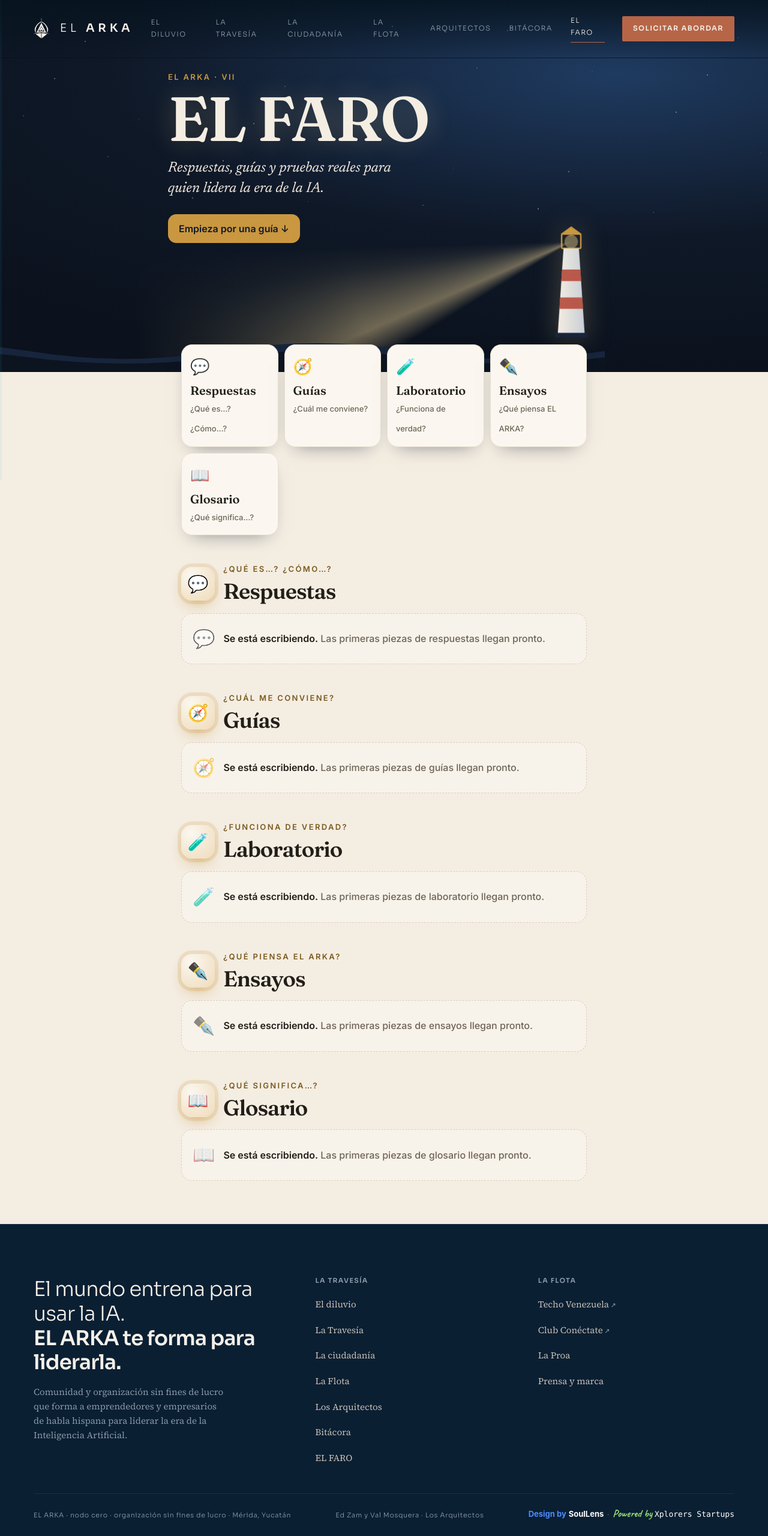
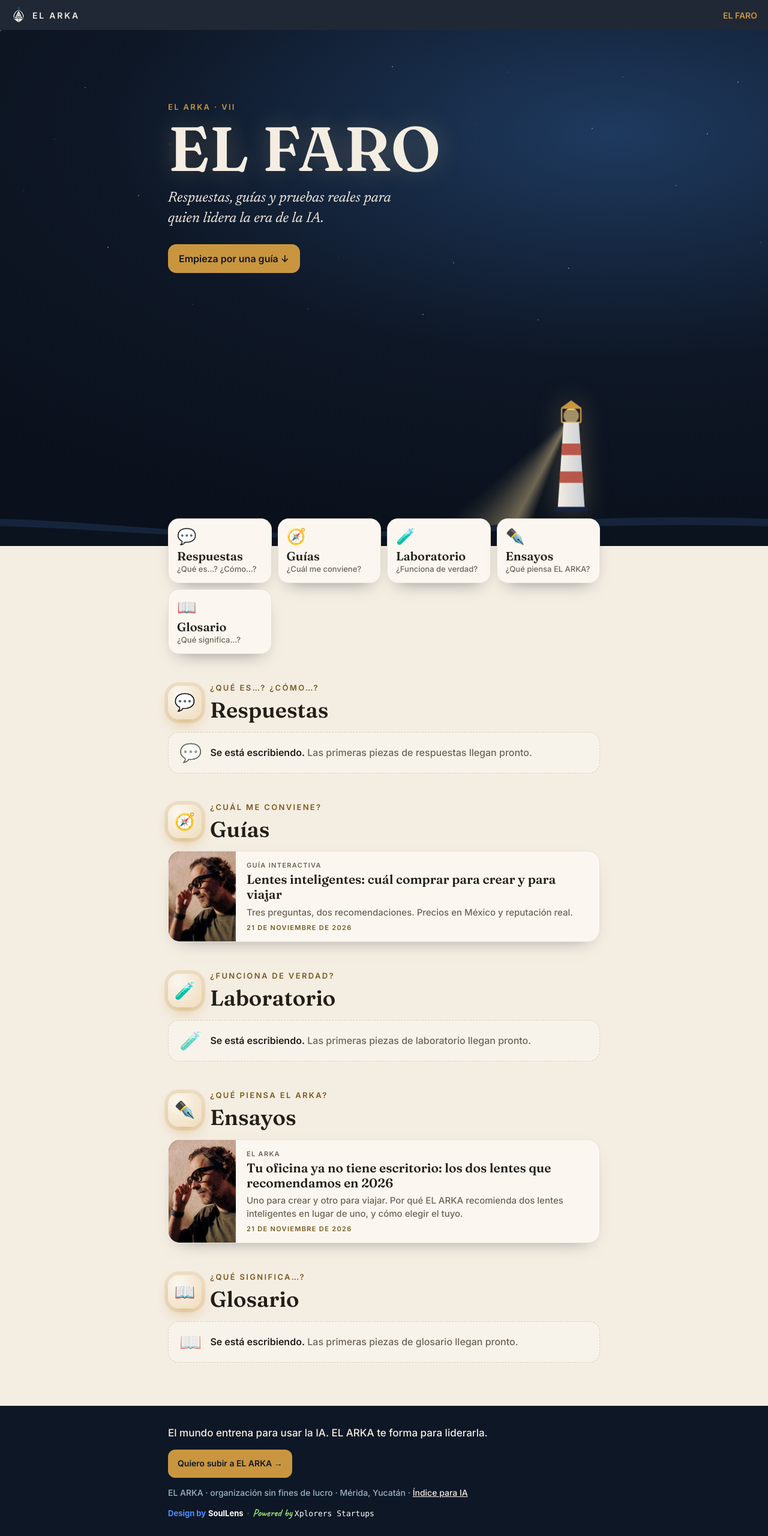
Before and after one commit to soyedzam/ELARCAWEBV1.0, an Astro site: page /faro in a window 1280 px wide. Shown: the top 2560 px of the page at 60% size. Built offline with nearby package versions, Linux system fonts and the light colour scheme; Astro itself is replaced by a stand-in of ours.

Commit message:
feat(faro): EL FARO en vivo en elarka.ong — layout autónomo y primeras dos piezas publicadas
Layout propio (Faro.astro): producción no tiene las páginas del menú de Base, así que
EL FARO sólo enlaza a lo que existe. Publicadas la guía de lentes y su ensayo.
Deploy espejo 261121: producción 46206685 + faro/ datos/ assets/lentes + llms.txt y
sitemap.xml ampliados → deployment c7160a3e. Rollback: 46206685.

Co-Authored-By: Claude Opus 5.5 <noreply@anthropic.com>

```diff
--- a/src/config/faro.js
+++ b/src/config/faro.js
@@ -29,7 +29,7 @@ export const GUIAS = [
     actualizada: "2026-11-21",
     imagen: "/assets/lentes/hero-meta-display-uso.jpg",
     datos: "/datos/lentes.json",
-    publicada: false,
+    publicada: true,
   },
 ];
 
--- a/src/content/faro/lentes-inteligentes-2026.md
+++ b/src/content/faro/lentes-inteligentes-2026.md
@@ -10,7 +10,7 @@ serie: "El Laboratorio"
 capa: "Nutrición"
 guia: "lentes-inteligentes"
 imagen: "/assets/lentes/hero-meta-display-uso.jpg"
-borrador: true
+borrador: false
 ---
 
 Quien dirige agentes de IA ya no necesita estar sentado frente al teclado. Necesita ver, grabar y hablar con orden, donde esté.
--- /dev/null
+++ b/src/layouts/Faro.astro
@@ -0,0 +1,61 @@
+---
+/* Layout de EL FARO · autónomo a propósito.
+   Producción (elarka.ong) es un despliegue directo que NO contiene las páginas del menú de Base
+   (diluvio, travesía, ciudadanía, flota, arquitectos, bitácora, prensa → 404 en vivo, 21·nov·2026).
+   EL FARO no enlaza a nada que no exista: casa, EL FARO y WhatsApp. Piel: Eje Rector v1.1. */
+import FirmaFlota from "../components/FirmaFlota.astro";
+import { SITIO, WA_CTA } from "../config/arka.js";
+const { titulo, descripcion, ruta = "/faro/", imagen = "/assets/lentes/hero-meta-display-uso.jpg" } = Astro.props;
+const url = `${SITIO.origen}${ruta}`;
+---
+<!DOCTYPE html>
+<html lang="es">
+<head>
+<meta charset="UTF-8" />
+<meta name="viewport" content="width=device-width, initial-scale=1.0" />
+<title>{titulo}</title>
+<meta name="description" content={descripcion} />
+<meta name="theme-color" content="#0E1726" />
+<link rel="canonical" href={url} />
+<link rel="icon" href="/assets/arka-simbolo-marfil.svg" />
+<meta property="og:type" content="article" />
+<meta property="og:site_name" content="EL ARKA" />
+<meta property="og:locale" content="es_MX" />
+<meta property="og:title" content={titulo} />
+<meta property="og:description" content={descripcion} />
+<meta property="og:url" content={url} />
+<meta property="og:image" content={`${SITIO.origen}${imagen}`} />
+<meta name="twitter:card" content="summary_large_image" />
+<link rel="preconnect" href="https://fonts.googleapis.com" />
+<link rel="preconnect" href="https://fonts.gstatic.com" crossorigin />
+<slot name="head" />
+<style is:global>
+html,body{margin:0;background:#F4EDE2}
+.fh{position:sticky;top:0;z-index:50;display:flex;align-items:center;justify-content:space-between;gap:12px;padding:12px 18px;background:rgba(14,23,38,.92);backdrop-filter:blur(8px);-webkit-backdrop-filter:blur(8px)}
+.fh a{color:#F4EDE2;text-decoration:none;font:600 14px 'Inter',system-ui,sans-serif}
+.fh .marca{display:flex;align-items:center;gap:10px;letter-spacing:.2em}
+.fh .marca img{width:26px;height:26px}
+.fh .lnk{display:flex;gap:16px;align-items:center}
+.fh .faro-l{color:#C9963F}
+.ff{background:#0E1726;color:#9BB4C5;padding:32px 22px 40px;font:500 14px/1.6 'Inter',system-ui,sans-serif}
+.ff .in{max-width:720px;margin:0 auto;display:grid;gap:14px}
+.ff a{color:#F4EDE2}
+.ff .wa{display:inline-block;background:#C9963F;color:#0E1726;font-weight:600;padding:12px 16px;border-radius:12px;text-decoration:none;width:max-content}
+</style>
+</head>
+<body>
+<header class="fh">
+  <a class="marca" href="/"><img src="/assets/arka-simbolo-marfil.svg" alt="" />EL ARKA</a>
+  <nav class="lnk" aria-label="Principal"><a class="faro-l" href="/faro/">EL FARO</a></nav>
+</header>
+<main><slot /></main>
+<footer class="ff">
+  <div class="in">
+    <p style="margin:0;color:#F4EDE2;font-size:17px">{SITIO.bandera}</p>
+    <a class="wa" href={WA_CTA} target="_blank" rel="noopener">Quiero subir a EL ARKA →</a>
+    <p style="margin:0">EL ARKA · organización sin fines de lucro · Mérida, Yucatán · <a href="/faro/llms.txt">Índice para IA</a></p>
+    <FirmaFlota />
+  </div>
+</footer>
+</body>
+</html>
--- a/src/pages/faro/[tipo]/[slug].astro
+++ b/src/pages/faro/[tipo]/[slug].astro
@@ -2,7 +2,7 @@
 /* EL FARO · plantilla única de pieza escrita (respuesta, laboratorio, ensayo, glosario).
    Respuesta directa arriba (AEO), fecha de actualización visible, JSON-LD por tipo
    y versión Markdown enlazada para agentes. Borradores: sólo en build de revisión, con noindex. */
-import Base from "../../../layouts/Base.astro";
+import Base from "../../../layouts/Faro.astro";
 import { GUIAS } from "../../../config/faro.js";
 import { piezas, urlPieza, seccion, fechaLarga, jsonLdPieza } from "../../../lib/faro.js";
 
--- a/src/pages/faro/guias/lentes-inteligentes.astro
+++ b/src/pages/faro/guias/lentes-inteligentes.astro
@@ -5,7 +5,7 @@
    preguntas antes de pagar) → pertenencia (criterio de la casa).
    Piel: Eje Rector v1.1 (Luz · Tormenta · Oro), acotada a .lentes.
    Mejora progresiva: sin JS todo el contenido se ve; el JS sólo suma gesto. */
-import Base from "../../../layouts/Base.astro";
+import Base from "../../../layouts/Faro.astro";
 import { LENTES, CORTE } from "../../../config/lentes.js";
 import { GUIAS } from "../../../config/faro.js";
 const guia = GUIAS.find((g) => g.slug === "lentes-inteligentes");
--- a/src/pages/faro/index.astro
+++ b/src/pages/faro/index.astro
@@ -3,7 +3,7 @@
    Movimiento con propósito (libro común · movimiento): el haz del faro barre la portada
    y "enciende" cada sección al llegar a ella — dirige la atención a la pregunta.
    Sin JS o con movimiento reducido, todo se ve quieto y completo. */
-import Base from "../../layouts/Base.astro";
+import Base from "../../layouts/Faro.astro";
 import { FARO, SECCIONES } from "../../config/faro.js";
 import { piezas, guiasVisibles, urlPieza, fechaLarga, migas, origen } from "../../lib/faro.js";
 
```
